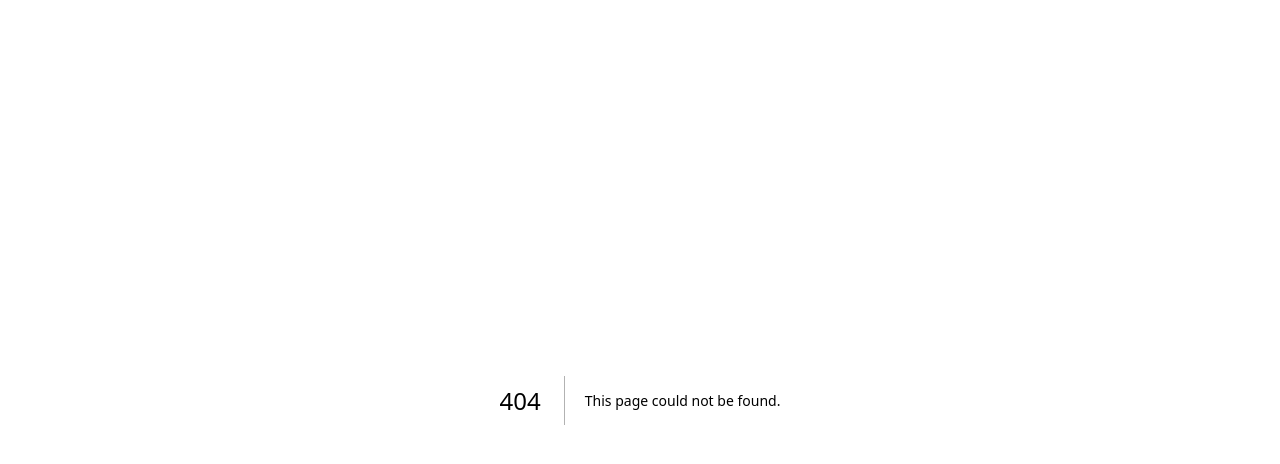
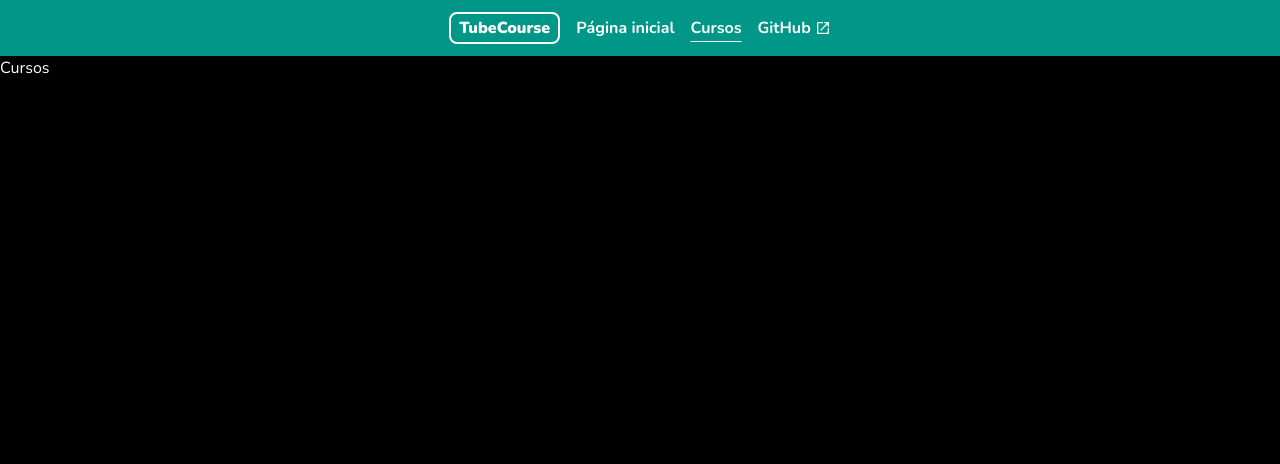
Before and after one commit to leozak/tubecourse, a Next.js app: page /cursos in a window 1280 px wide. Before the commit this address had no page. Shown: the top 464 px of the page. Built offline with nearby package versions, Linux system fonts and the light colour scheme.

Commit message:
feat: add Header component

```diff
--- a/package.json
+++ b/package.json
@@ -11,7 +11,8 @@
   "dependencies": {
     "next": "16.2.3",
     "react": "19.2.4",
-    "react-dom": "19.2.4"
+    "react-dom": "19.2.4",
+    "react-icons": "^5.6.0"
   },
   "devDependencies": {
     "@tailwindcss/postcss": "^4",
--- /dev/null
+++ b/src/app/components/header/Header.tsx
@@ -0,0 +1,53 @@
+"use client";
+
+import Link from "next/link";
+import { usePathname } from "next/navigation";
+import { MdOpenInNew } from "react-icons/md";
+
+export const Header = () => {
+  const currentPath = usePathname();
+
+  return (
+    <header className="bg-primary">
+      <nav className="flex items-center justify-center py-2">
+        <ul className="flex items-center gap-4 font-bold">
+          <li>
+            <Link href="/">
+              <div className="rounded-lg border-2 px-2 py-0.5 font-black">
+                TubeCourse
+              </div>
+            </Link>
+          </li>
+          <li>
+            <Link
+              href="/"
+              data-active={currentPath === "/"}
+              className="py-2 hover:underline data-[active=true]:underline"
+            >
+              Página inicial
+            </Link>
+          </li>
+          <li>
+            <Link
+              href="/cursos"
+              data-active={currentPath === "/cursos"}
+              className="py-2 hover:underline data-[active=true]:underline"
+            >
+              Cursos
+            </Link>
+          </li>
+          <li>
+            <Link
+              href="https://github.com/leozak/tubecourse"
+              target="_blank"
+              className="flex items-center gap-1 py-2 hover:underline"
+            >
+              GitHub
+              <MdOpenInNew />
+            </Link>
+          </li>
+        </ul>
+      </nav>
+    </header>
+  );
+};
--- /dev/null
+++ b/src/app/cursos/page.tsx
@@ -0,0 +1,7 @@
+export default function PageCursos() {
+  return (
+    <main>
+      <div>Cursos</div>
+    </main>
+  );
+}
--- a/src/app/globals.css
+++ b/src/app/globals.css
@@ -11,5 +11,9 @@
 
 html,
 body {
-  @apply bg-background text-text w-screen h-screen;
+  @apply h-screen w-screen bg-background text-text underline-offset-4;
 }
+
+a {
+  @apply underline-offset-8 transition-opacity active:opacity-50;
+}
--- a/src/app/layout.tsx
+++ b/src/app/layout.tsx
@@ -1,6 +1,8 @@
 import type { Metadata } from "next";
 import { Nunito } from "next/font/google";
+
 import "./globals.css";
+import { Header } from "./components/header/Header";
 
 // Font set
 const nunito = Nunito({ subsets: ["latin"] });
@@ -17,7 +19,10 @@ interface IRootLayout {
 export default function RootLayout({ children }: IRootLayout) {
   return (
     <html lang="pt-BR" className={`antialiased`}>
-      <body className={nunito.className}>{children}</body>
+      <body className={nunito.className}>
+        <Header />
+        {children}
+      </body>
     </html>
   );
 }
```
Also changed, not shown: 1 other file (tests, documents, lock files or other folders).
